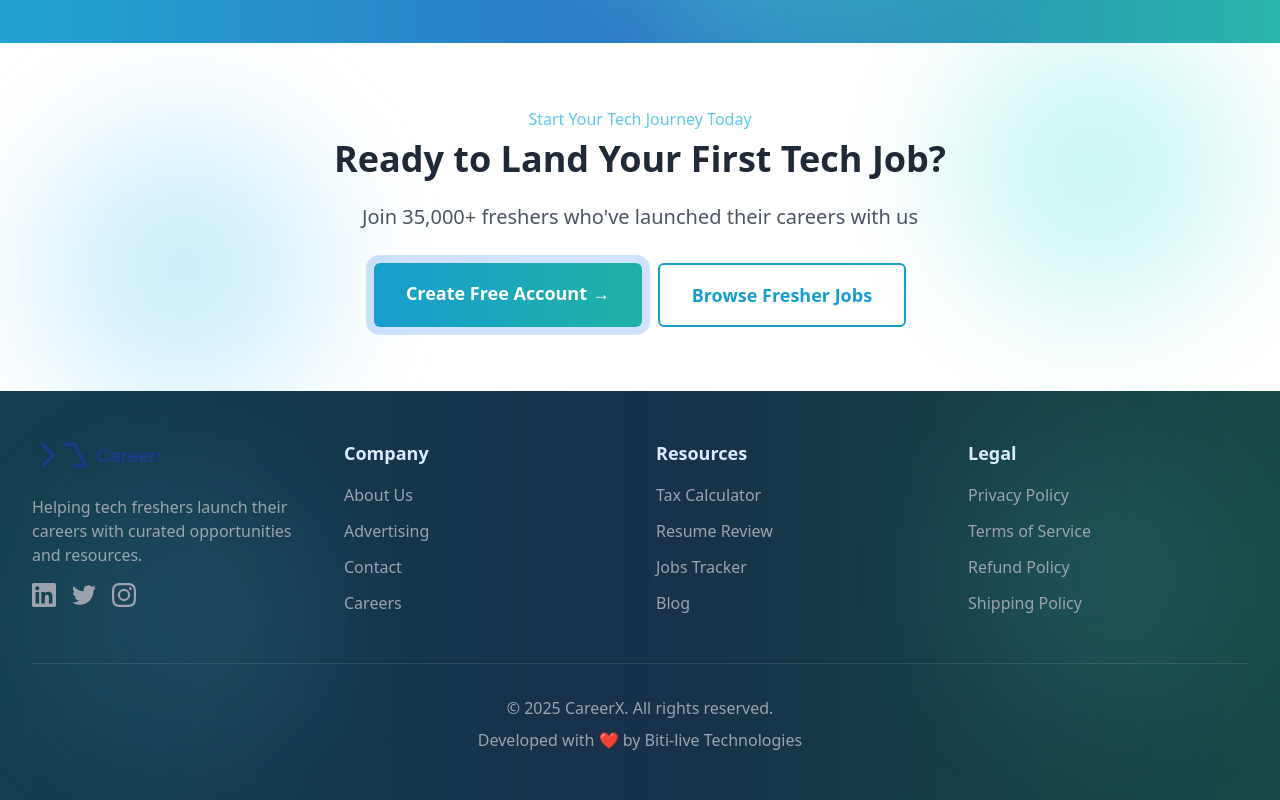
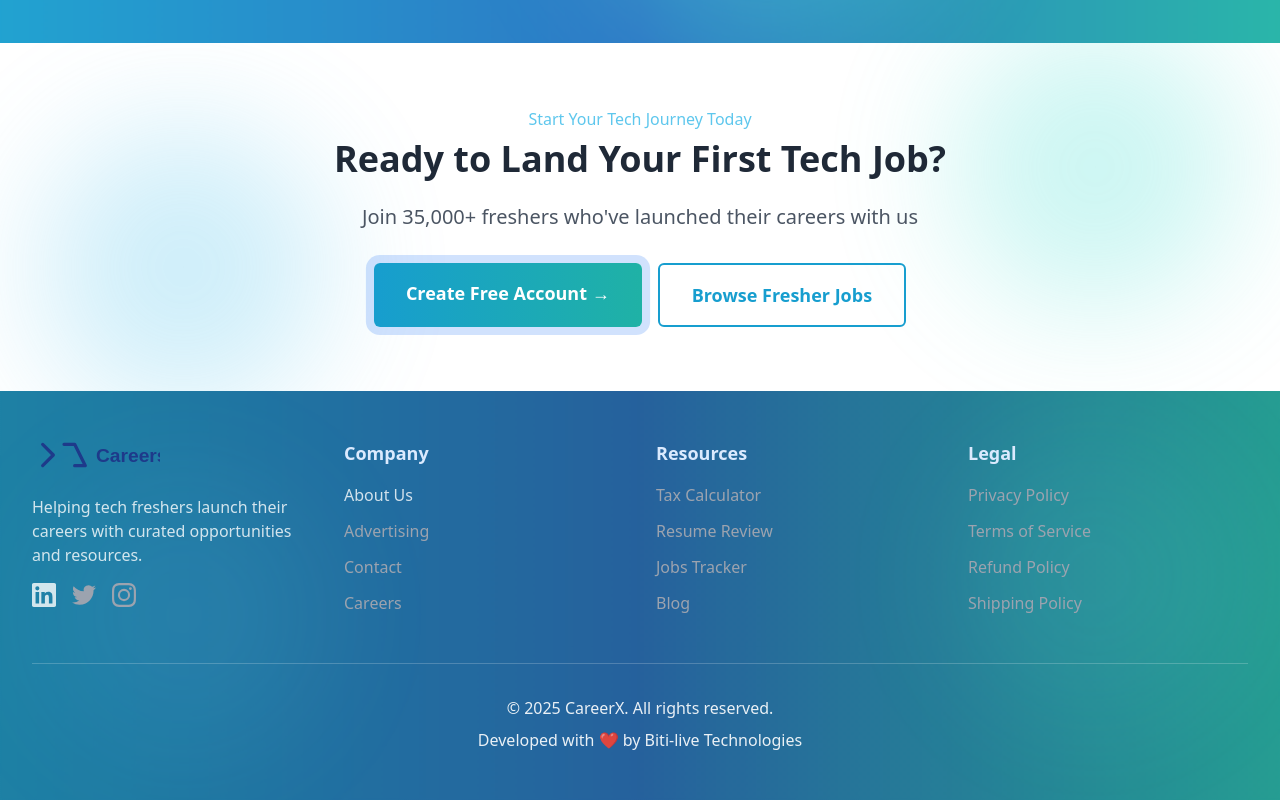
Before and after one commit to BitHiveTechnologies/X_Career-Website, a Next.js app: page / in a window 1280 px wide. Shown: the part 3858-4658 px from the top of the page. Built offline with nearby package versions, Linux system fonts and the light colour scheme.

Commit message:
not like this , it should be similar to featured job section but a bit darker , not this much darker

```diff
--- a/app/page.tsx
+++ b/app/page.tsx
@@ -1990,7 +1990,7 @@ export default function Page() {
 
             {/* Footer */}
             <footer
-                className="bg-gradient-to-r from-[hsl(196,80%,15%)] via-[hsl(210,70%,15%)] to-[hsl(175,70%,15%)] backdrop-blur-md text-white relative overflow-hidden"
+                className="bg-gradient-to-r from-[hsl(196,80%,35%)] via-[hsl(210,70%,35%)] to-[hsl(175,70%,35%)] backdrop-blur-md text-white relative overflow-hidden"
                 data-oid="3thd4hw"
             >
                 {/* Subtle animated background elements */}
@@ -2020,14 +2020,14 @@ export default function Page() {
                                     <Logo data-oid="wur2:xh" />
                                 </div>
                             </div>
-                            <p className="text-gray-400 mb-4" data-oid="bqzosa0">
+                            <p className="text-white/80 mb-4" data-oid="bqzosa0">
                                 Helping tech freshers launch their careers with curated
                                 opportunities and resources.
                             </p>
                             <div className="flex space-x-4" data-oid="t5hrm1f">
                                 <a
                                     href="/linkedin"
-                                    className="text-gray-400 hover:text-white transition-all duration-300"
+                                    className="text-white/80 hover:text-white transition-all duration-300"
                                     data-oid="rt:13ay"
                                 >
                                     <svg
@@ -2086,7 +2086,7 @@ export default function Page() {
                                 <li data-oid="35doyf6">
                                     <a
                                         href="/about"
-                                        className="text-gray-400 hover:text-white transition-all duration-300"
+                                        className="text-white/80 hover:text-white transition-all duration-300"
                                         data-oid="dwqvhjj"
                                     >
                                         About Us
@@ -2210,7 +2210,7 @@ export default function Page() {
                     </div>
 
                     <div
-                        className="border-t border-white/10 mt-12 pt-8 text-center text-gray-400"
+                        className="border-t border-white/20 mt-12 pt-8 text-center text-white/90"
                         data-oid="rrqi6eb"
                     >
                         <p className="mb-2" data-oid="jczuknr">
```
